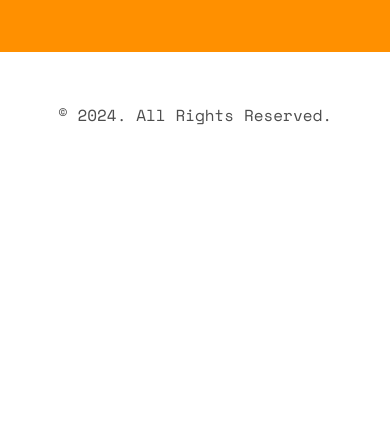
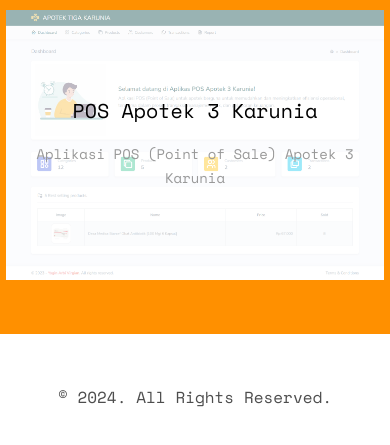
Before and after one commit to yoginarbi/myweb, a plain HTML site: page index.html in a window 390 px wide. Shown: the part 4584-5029 px from the top of the page. Before the commit the page ends 4763 px from the top, so only its background shows below. Drawn offline with nearby package versions, Linux system fonts and the light colour scheme; some packages are replaced by stand-ins of ours; no server answers; files whose address does not match are found by name.

Commit message:
Update Portfolio Apotek

```diff
--- a/index.html
+++ b/index.html
@@ -247,6 +247,14 @@
 						</div>
 					</div>
 				</div>
+				<div class="col-md-4 text-center col-padding animate-box">
+					<div class="work buttonMyModal" style="background-image: url(images/apotek/apotek1.png); cursor: pointer;" data-urutan="1">
+						<div class="desc">
+							<h3>POS Apotek 3 Karunia</h3>
+							<span>Aplikasi POS (Point of Sale) Apotek 3 Karunia</span>
+						</div>
+					</div>
+				</div>
 			</div>
 		</div>
 
@@ -328,6 +336,20 @@
 					'x6.png'
 				]
 			},
+			{
+				'nama': 'Aplikasi POS Apotek 3 Karunia',
+				'keterangan': 'Aplikasi POS (Point of Sale) Apotek 3 Karunia',
+				'dibuat': 'Framework Laravel',
+				'foto': [
+					'apotek/apotek1.png',
+					'apotek/apotek2.png',
+					'apotek/apotek3.png',
+					'apotek/apotek4.png',
+					'apotek/apotek5.png',
+					'apotek/apotek6.png',
+					'apotek/apotek7.png'
+				]
+			}
 		];
 		$('.buttonMyModal').click(function() {
 			let data_urutan = dataProject[$(this).data('urutan')];
```
Also changed, not shown: images/apotek/apotek1.png (added), images/apotek/apotek2.png (added), images/apotek/apotek3.png (added), images/apotek/apotek4.png (added), images/apotek/apotek5.png (added), images/apotek/apotek6.png (added), images/apotek/apotek7.png (added).
